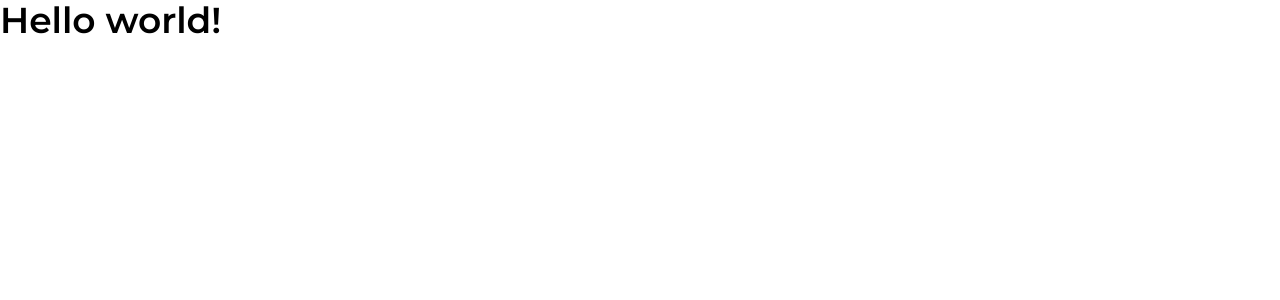
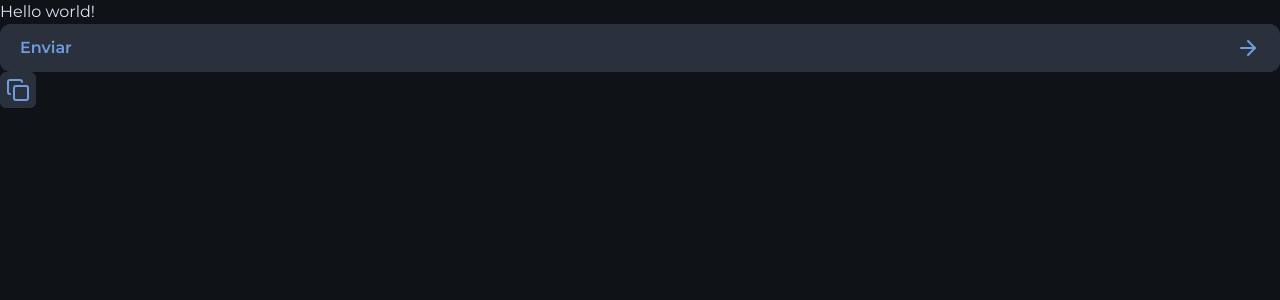
Before and after one commit to V-Matheus/nlw-connect, a Next.js app: page / in a window 1280 px wide. Shown: the top 300 px of the page. Built offline with nearby package versions, Linux system fonts and the light colour scheme.

Commit message:
feat: add buttons components

```diff
--- a/package.json
+++ b/package.json
@@ -10,6 +10,7 @@
   },
   "dependencies": {
     "@tailwindcss/postcss": "^4.0.7",
+    "lucide-react": "^0.475.0",
     "next": "15.1.7",
     "postcss": "^8.5.3",
     "react": "^19.0.0",
--- a/src/app/layout.tsx
+++ b/src/app/layout.tsx
@@ -24,8 +24,8 @@
   children: React.ReactNode;
 }>) {
   return (
-    <html lang="en" className={`${oxanium.variable} ${montserrat.variable}`}>
-      <body className="bg-black text-white text-4xl font-bold">{children}</body>
+    <html lang="pt-BR" className={`${oxanium.variable} ${montserrat.variable}`}>
+      <body className="bg-gray-900 text-gray-100 antialiased">{children}</body>
     </html>
   );
 }
--- a/src/app/page.tsx
+++ b/src/app/page.tsx
@@ -1,7 +1,19 @@
+import { Button } from '@/components/Button';
+import { IconButton } from '@/components/IconButton';
+import { ArrowRight, Copy } from 'lucide-react';
+
 export default function Home() {
   return (
     <main>
       <div>Hello world!</div>
+      <Button>
+        Enviar
+        <ArrowRight />
+      </Button>
+
+      <IconButton>
+        <Copy />
+      </IconButton>
     </main>
   );
 }
--- /dev/null
+++ b/src/components/Button.tsx
@@ -0,0 +1,10 @@
+import { ComponentProps } from 'react';
+
+export const Button = (props: ComponentProps<'button'>) => {
+  return (
+    <button
+      className="flex justify-between items-center px-5 h-12 bg-gray-500 text-blue font-semibold rounded-xl w-full cursor-pointer  transition-colors duration-300 hover:bg-blue hover:text-gray-900"
+      {...props}
+    />
+  );
+};
--- /dev/null
+++ b/src/components/IconButton.tsx
@@ -0,0 +1,9 @@
+import { ComponentProps } from 'react';
+
+export const IconButton = (props: ComponentProps<'button'>) => {
+  return (
+    <button className="p-1.5 bg-gray-500 text-blue rounded-md cursor-pointer  transition-colors duration-300 hover:bg-blue hover:text-gray-900"
+    {...props}
+    />
+  );
+};
```
Also changed, not shown: 1 other file (tests, documents, lock files or other folders).
